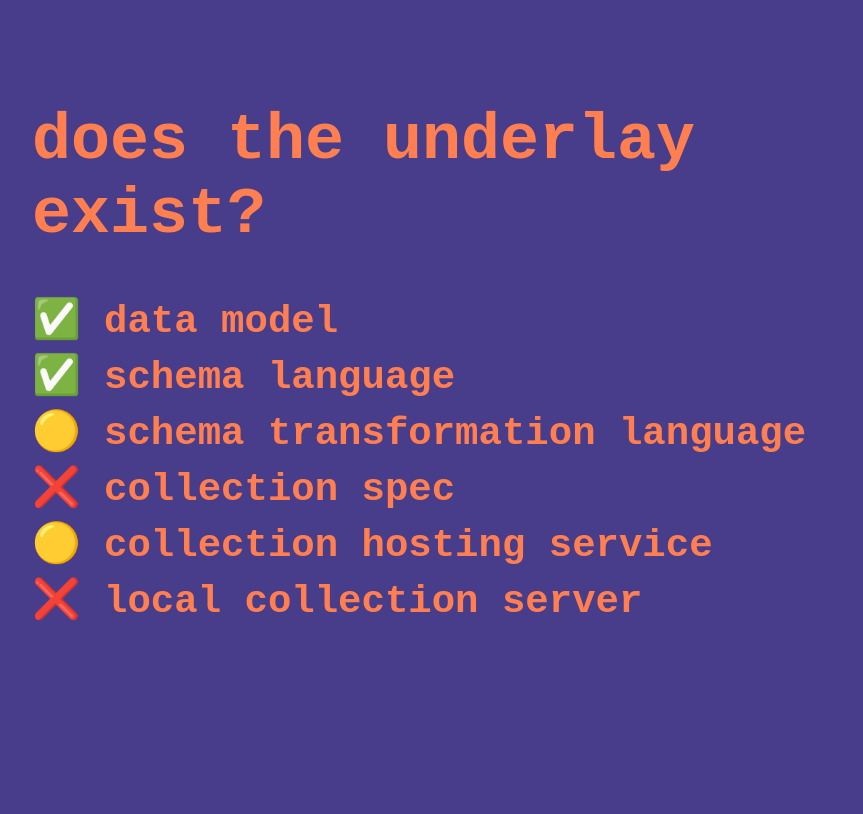
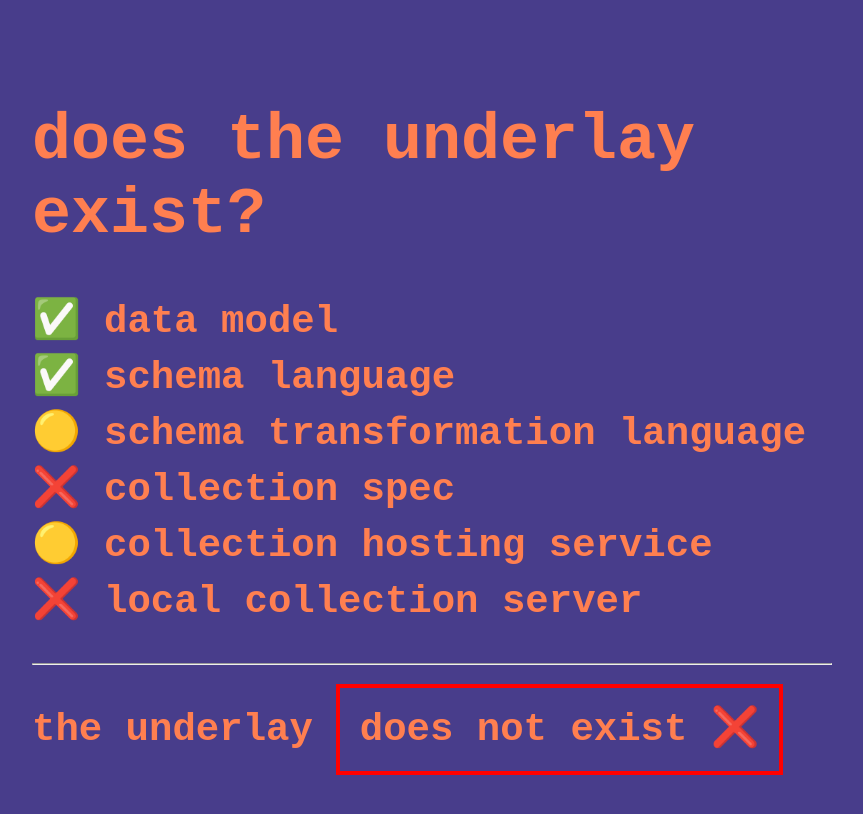
Before and after one commit to joeltg/doestheunderlayexist.com, a plain HTML site: page index.html in a window 1280 px wide. Shown: the whole page, without its empty margins (208-1071 px from the left). Drawn offline with Linux system fonts and the light colour scheme.

Commit message:
Updated index.html

```diff
--- a/index.html
+++ b/index.html
@@ -27,6 +27,9 @@
 		main ul li {
 			margin: 8px 0;
 		}
+		main p {
+			font-size: 3em;
+		}
 	</style>
 	<body>
 		<main>
@@ -39,6 +42,13 @@
 				<li>🟡 collection hosting service</li>
 				<li>❌ local collection server</li>
 			</ul>
+			<hr />
+			<p style="margin: 1em 0">
+				the underlay
+				<span style="padding: 0.5em; border: 4px solid red"
+					>does not exist ❌</span
+				>
+			</p>
 		</main>
 	</body>
 </html>
```
